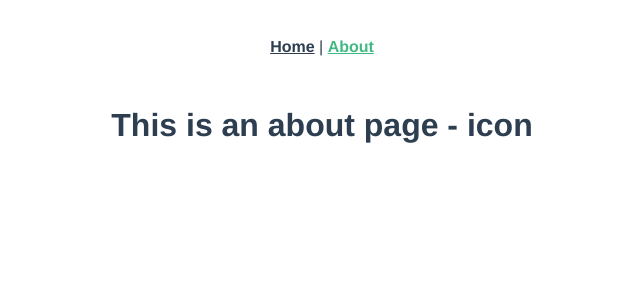
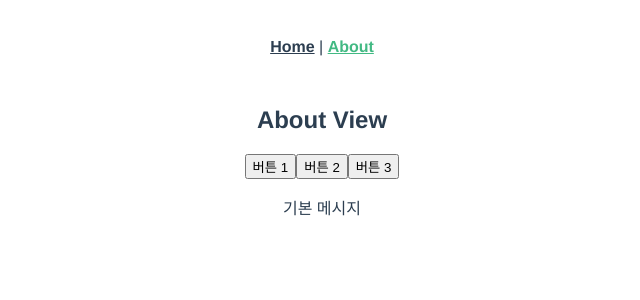
Before and after one commit to jiwon79/cogil, a Vue app: page /about in a window 1280 px wide. Shown: the top 300 px of the page, without its empty margins (318-958 px from the left). Built offline with nearby package versions, Linux system fonts and the light colour scheme.

Commit message:
Detail / Icon 버튼 (#2)
* 버튼 추가

* components 분리

```diff
--- /dev/null
+++ b/src/views/AboutButtonSelect.vue
@@ -0,0 +1,39 @@
+<template>
+    <div>
+        <button v-for="(buttonText, index) in buttonList" :key="index" @click="changeText(index)">
+            {{ buttonText }}
+        </button>
+        <Document :index="selectedButton"/>
+    </div>
+</template>
+
+<script>
+
+import Document from './AboutDocument.vue';
+
+export default {
+    components: {
+        Document
+    },
+    data() {
+        return {
+            buttonList: ['버튼 1', '버튼 2', '버튼 3'], // 버튼 텍스트 목록
+            selectedButton: null, // 선택된 버튼의 인덱스
+        };
+    },
+    methods: {
+        changeText(index) {   // 버튼 index 저장
+            this.selectedButton = index;
+        },
+        openLink1() {
+            window.open("", "_blank");
+        },
+        openLink2() {
+            window.open("", "_blank");
+        },
+        openLink3() {
+            window.open("", "_blank");
+        }
+    },
+};
+</script>
--- /dev/null
+++ b/src/views/AboutDocument.vue
@@ -0,0 +1,25 @@
+<template>
+    <div>
+        <p>{{ getMessage() }}</p>
+    </div>
+</template>
+
+<script>
+export default {
+    props: ['index'],
+    methods: {
+        getMessage() {
+            switch (this.index) {
+                case 0:
+                    return '값 1에 대한 메시지';
+                case 1:
+                    return '값 2에 대한 메시지';
+                case 2:
+                    return '값 3에 대한 메시지';
+                default:
+                    return '기본 메시지';
+            }
+        }
+    }
+};
+</script>
--- a/src/views/AboutView.vue
+++ b/src/views/AboutView.vue
@@ -1,5 +1,16 @@
 <template>
-  <div class="about">
-    <h1>This is an about page - icon</h1>
+  <div>
+    <h2>About View</h2>
+    <ButtonSelect />
   </div>
 </template>
+
+<script>
+import ButtonSelect from './AboutButtonSelect.vue';
+
+export default {
+  components: {
+    ButtonSelect,
+  }
+};
+</script>
```
